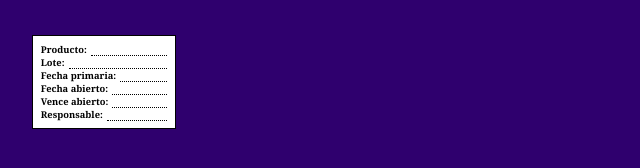
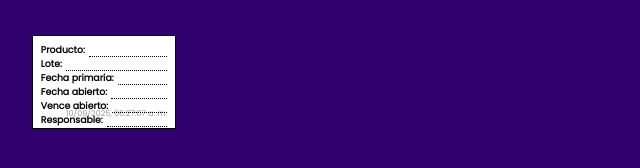
Before and after one commit to GabrielSolera/qrfechadolatam.github.com, a plain HTML site: page index.html in a window 1280 px wide. Both pictures are taken after a click on the button "Siguiente". Shown: the part 742-910 px from the top of the page, 211-851 px from the left. Drawn offline with Linux system fonts and the light colour scheme.

Commit message:
Update index.html

```diff
--- a/index.html
+++ b/index.html
@@ -4,6 +4,7 @@
   <meta charset="UTF-8">
   <meta name="viewport" content="width=device-width, initial-scale=1.0">
   <title>QR para fechado productos OAK Latam</title>
+  <link href="https://fonts.googleapis.com/css2?family=Poppins&display=swap" rel="stylesheet">
   <style>
     body {
       background-color: #2f006e;
@@ -76,6 +77,8 @@
       white-space: pre-line;
       background-color: white;
       color: black;
+      font-family: 'Poppins', sans-serif;
+      position: relative;
     }
     .linea {
       display: flex;
@@ -89,6 +92,14 @@
       flex-grow: 1;
       border-bottom: 0.5px dotted #000;
       min-width: 30px;
+    }
+    .timestamp {
+      font-size: 6pt;
+      color: rgba(0, 0, 0, 0.4);
+      position: absolute;
+      bottom: 2mm;
+      right: 2mm;
+      text-align: right;
     }
     @media print {
       body * { visibility: hidden; }
@@ -144,7 +155,7 @@
     const grid = document.getElementById('etiquetas-grid');
     let etiquetas = [];
 
-    function crearHTML(etiqueta) {
+    function crearHTML(etiqueta, fechaHora) {
       return `
         <div class="etiqueta">
           <div class="linea"><div class="label">Producto:</div><div class="campo">${etiqueta.producto}</div></div>
@@ -153,6 +164,7 @@
           <div class="linea"><div class="label">Fecha abierto:</div><div class="campo">${etiqueta.fechaAbierto}</div></div>
           <div class="linea"><div class="label">Vence abierto:</div><div class="campo">${etiqueta.venceAbierto}</div></div>
           <div class="linea"><div class="label">Responsable:</div><div class="campo">${etiqueta.responsable}</div></div>
+          <div class="timestamp">${fechaHora}</div>
         </div>
       `;
     }
@@ -172,7 +184,13 @@
         responsable: document.getElementById('responsable').value
       };
 
-      etiquetas.push(nueva);
+      const ahora = new Date();
+      const fechaHora = ahora.toLocaleString('es-CR', {
+        hour: '2-digit', minute: '2-digit', second: '2-digit',
+        day: '2-digit', month: '2-digit', year: 'numeric'
+      });
+
+      etiquetas.push({ ...nueva, fechaHora });
       renderizarEtiquetas();
     }
 
@@ -184,7 +202,7 @@
     function renderizarEtiquetas() {
       grid.innerHTML = '';
       etiquetas.forEach(etiqueta => {
-        grid.innerHTML += crearHTML(etiqueta);
+        grid.innerHTML += crearHTML(etiqueta, etiqueta.fechaHora);
       });
     }
   </script>
```
